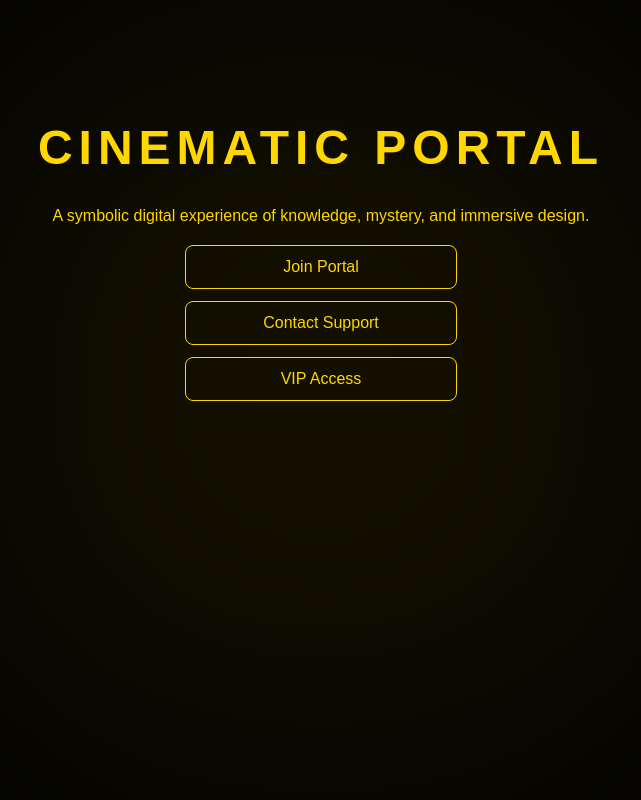
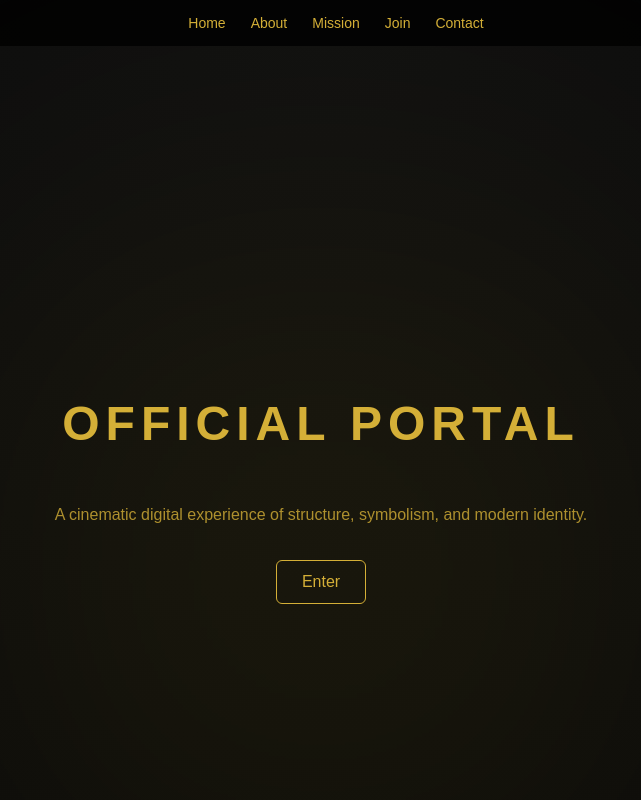
Before and after one commit to gentleman8643/illuminatiworldwide, a plain HTML site: page public/index.html in a window 1280 px wide. Shown: the top 800 px of the page, without its empty margins (319-960 px from the left). Drawn offline with Linux system fonts and the light colour scheme.

Commit message:
Update index.html

```diff
--- a/public/index.html
+++ b/public/index.html
@@ -3,158 +3,188 @@
 <head>
 <meta charset="UTF-8" />
 <meta name="viewport" content="width=device-width, initial-scale=1.0"/>
-<title>Cinematic Portal</title>
+<title>Official Portal</title>
 
 <style>
-/* ===== BASE ===== */
 body {
   margin: 0;
   font-family: Arial, sans-serif;
-  background: black;
-  color: gold;
-  overflow: hidden;
+  background: radial-gradient(circle at top, #111, #000);
+  color: #d4af37;
+  scroll-behavior: smooth;
 }
 
-/* ===== LOADING SCREEN ===== */
-#loader {
+/* NAVBAR */
+nav {
   position: fixed;
+  top: 0;
   width: 100%;
-  height: 100%;
-  background: black;
+  background: rgba(0,0,0,0.8);
   display: flex;
   justify-content: center;
-  align-items: center;
-  flex-direction: column;
-  z-index: 999;
+  gap: 25px;
+  padding: 15px;
+  z-index: 1000;
 }
 
-.loader-text {
-  font-size: 1.5rem;
-  letter-spacing: 3px;
-  animation: fade 2s infinite;
+nav a {
+  color: #d4af37;
+  text-decoration: none;
+  font-size: 14px;
+  transition: 0.3s;
 }
 
-@keyframes fade {
-  0%,100% {opacity: 0.2;}
-  50% {opacity: 1;}
+nav a:hover {
+  color: white;
 }
 
-/* ===== BACKGROUND GLOW ===== */
-.glow {
-  position: fixed;
-  width: 600px;
-  height: 600px;
-  background: gold;
-  filter: blur(200px);
-  opacity: 0.12;
-  top: 50%;
-  left: 50%;
-  transform: translate(-50%, -50%);
-  animation: float 6s infinite ease-in-out;
+/* HERO */
+.hero {
+  height: 100vh;
+  display: flex;
+  flex-direction: column;
+  justify-content: center;
+  align-items: center;
+  text-align: center;
 }
 
-@keyframes float {
-  0%,100% {transform: translate(-50%, -50%) translateY(0);}
-  50% {transform: translate(-50%, -50%) translateY(-40px);}
+.hero h1 {
+  font-size: 3rem;
+  letter-spacing: 6px;
 }
 
-/* ===== MAIN CONTENT ===== */
-#content {
-  display: none;
-  height: 100vh;
-  text-align: center;
-  padding: 60px 20px;
-}
-
-h1 {
-  font-size: 3rem;
-  letter-spacing: 6px;
-  margin-top: 60px;
-}
-
-p {
+.hero p {
   max-width: 600px;
-  margin: 20px auto;
   opacity: 0.8;
 }
 
-/* ===== BUTTONS ===== */
+/* BUTTON */
 .btn {
-  display: block;
-  margin: 12px auto;
+  margin-top: 20px;
   padding: 12px 25px;
-  border: 1px solid gold;
-  color: gold;
+  border: 1px solid #d4af37;
+  color: #d4af37;
   text-decoration: none;
-  width: 220px;
-  border-radius: 8px;
   transition: 0.3s;
+  border-radius: 6px;
 }
 
 .btn:hover {
-  background: gold;
+  background: #d4af37;
   color: black;
-  transform: scale(1.05);
 }
 
-/* ===== FADE IN ===== */
-.fade-in {
-  animation: appear 2s ease forwards;
+/* SECTIONS */
+section {
+  padding: 80px 20px;
+  text-align: center;
 }
 
-@keyframes appear {
-  from {opacity: 0; transform: translateY(20px);}
-  to {opacity: 1; transform: translateY(0);}
+.card {
+  max-width: 800px;
+  margin: auto;
+  background: rgba(255,255,255,0.03);
+  padding: 30px;
+  border-radius: 10px;
+  border: 1px solid rgba(212,175,55,0.3);
+}
+
+/* GLow */
+.glow {
+  position: fixed;
+  width: 500px;
+  height: 500px;
+  background: gold;
+  filter: blur(200px);
+  opacity: 0.1;
+  top: 40%;
+  left: 50%;
+  transform: translateX(-50%);
+  z-index: -1;
+}
+
+/* FOOTER */
+footer {
+  text-align: center;
+  padding: 40px;
+  opacity: 0.5;
 }
 </style>
 </head>
 
 <body>
 
-<!-- LOADING SCREEN -->
-<div id="loader">
-  <div class="loader-text">ENTERING PORTAL...</div>
-</div>
-
 <div class="glow"></div>
 
-<!-- MAIN CONTENT -->
-<div id="content">
+<!-- NAV -->
+<nav>
+  <a href="#home">Home</a>
+  <a href="#about">About</a>
+  <a href="#mission">Mission</a>
+  <a href="#join">Join</a>
+  <a href="#contact">Contact</a>
+</nav>
 
-  <h1 class="fade-in">CINEMATIC PORTAL</h1>
+<!-- HERO -->
+<section id="home" class="hero">
+  <h1>OFFICIAL PORTAL</h1>
+  <p>A cinematic digital experience of structure, symbolism, and modern identity.</p>
+  <a class="btn" href="#join">Enter</a>
+</section>
 
-  <p class="fade-in">
-    A symbolic digital experience of knowledge, mystery, and immersive design.
-  </p>
+<!-- ABOUT -->
+<section id="about">
+  <div class="card">
+    <h2>About</h2>
+    <p>
+      This platform represents a structured digital identity system designed
+      for premium online presence, storytelling, and brand experience.
+    </p>
+  </div>
+</section>
 
-  <!-- BUTTONS -->
-  <a class="btn fade-in"
-     href="https://wa.me/12139420224?text=Hello%20I%20want%20to%20join%20the%20Illuminati"
-     target="_blank">
-     Join Portal
-  </a>
+<!-- MISSION -->
+<section id="mission">
+  <div class="card">
+    <h2>Mission</h2>
+    <p>
+      To create a cinematic and immersive digital environment combining modern design,
+      storytelling, and interactive user experience.
+    </p>
+  </div>
+</section>
 
-  <a class="btn fade-in"
-     href="https://wa.me/12139420224?text=Hello%20I%20need%20more%20information"
-     target="_blank">
-     Contact Support
-  </a>
+<!-- JOIN -->
+<section id="join">
+  <div class="card">
+    <h2>Join Access</h2>
+    <p>Connect via WhatsApp to request access.</p>
 
-  <a class="btn fade-in"
-     href="https://wa.me/12139420224?text=Hello%20I%20want%20VIP%20access"
-     target="_blank">
-     VIP Access
-  </a>
+    <a class="btn"
+       href="https://wa.me/12139420224?text=Hello%20I%20want%20to%20join%20the%20platform"
+       target="_blank">
+       Request Access
+    </a>
+  </div>
+</section>
 
-</div>
+<!-- CONTACT -->
+<section id="contact">
+  <div class="card">
+    <h2>Contact</h2>
+    <p>Direct communication channel available below.</p>
 
-<!-- SCRIPT -->
-<script>
-setTimeout(() => {
-  document.getElementById("loader").style.display = "none";
-  document.getElementById("content").style.display = "block";
-}, 2500);
-</script>
+    <a class="btn"
+       href="https://wa.me/12139420224?text=Hello%20I%20need%20support"
+       target="_blank">
+       WhatsApp Contact
+    </a>
+  </div>
+</section>
+
+<footer>
+  © 2026 Official Portal — All Rights Reserved
+</footer>
 
 </body>
 </html>
```
